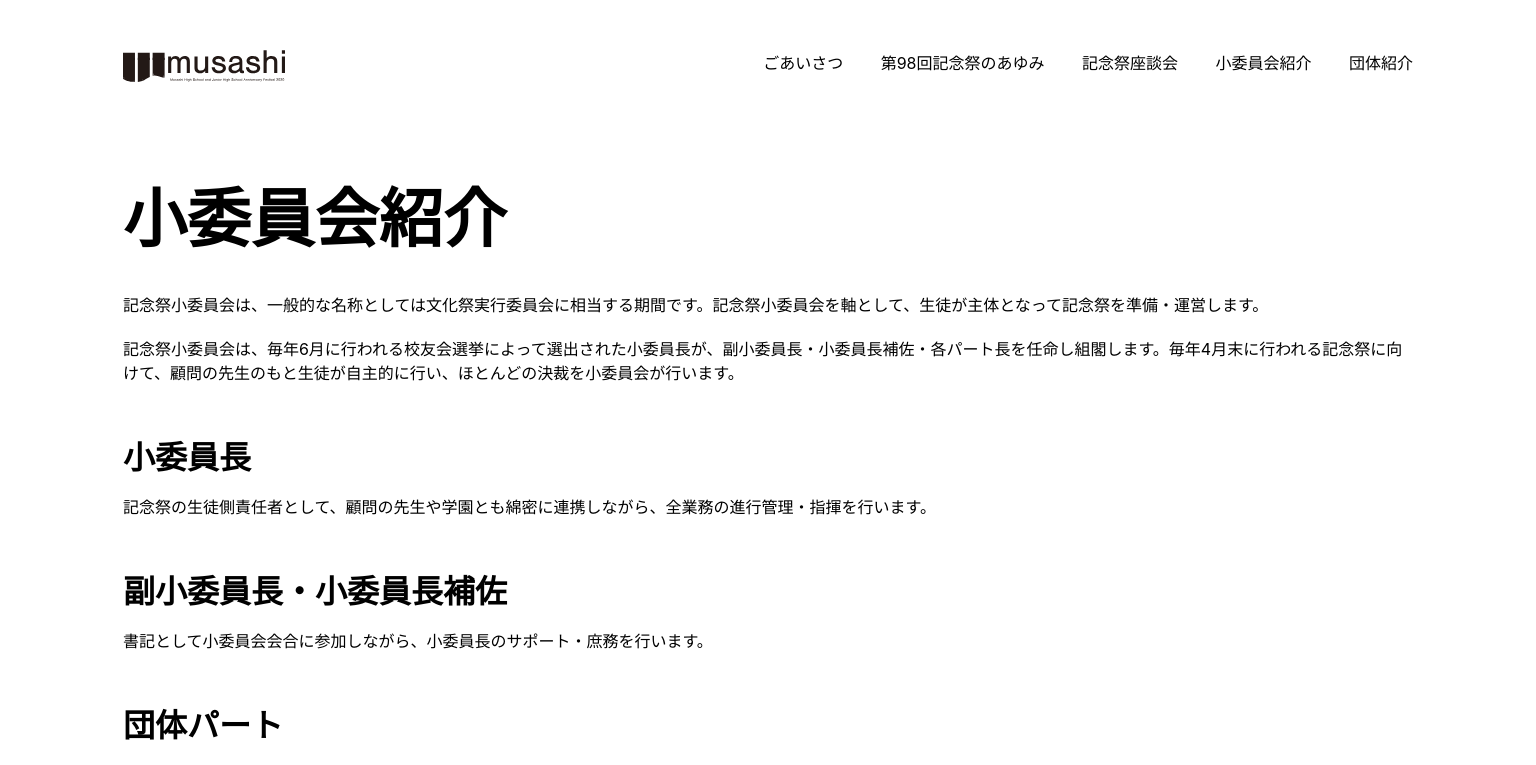
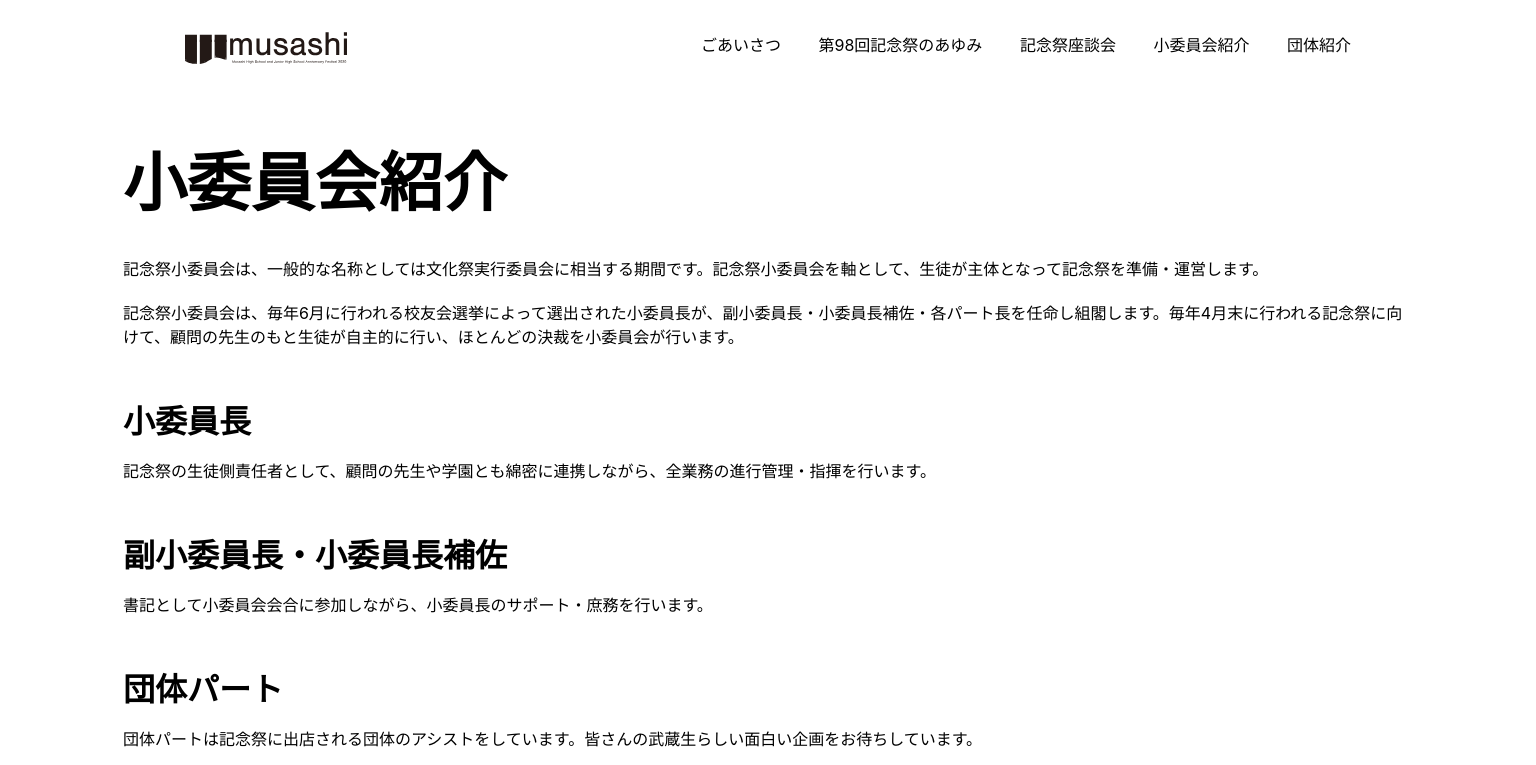
Before and after one commit to Mk-V-z/musashi-98th-annivfest-website, a Next.js app: page /part in a window 1536 px wide. Shown: the top 765 px of the page. Built offline with nearby package versions, Linux system fonts and the light colour scheme.

Commit message:
Update header style

```diff
--- a/styles/Header.module.css
+++ b/styles/Header.module.css
@@ -31,6 +31,14 @@
 
 @media (min-width: 1200px) {
   .header {
-    padding: 50px 8%;
+    padding: 2rem 135px;
+    margin-bottom: 1rem;
   }
 }
+
+@media (min-width: 1500px) {
+  .header {
+    padding: 2rem 185px;
+    margin-bottom: 1rem;
+  }
+}
```
